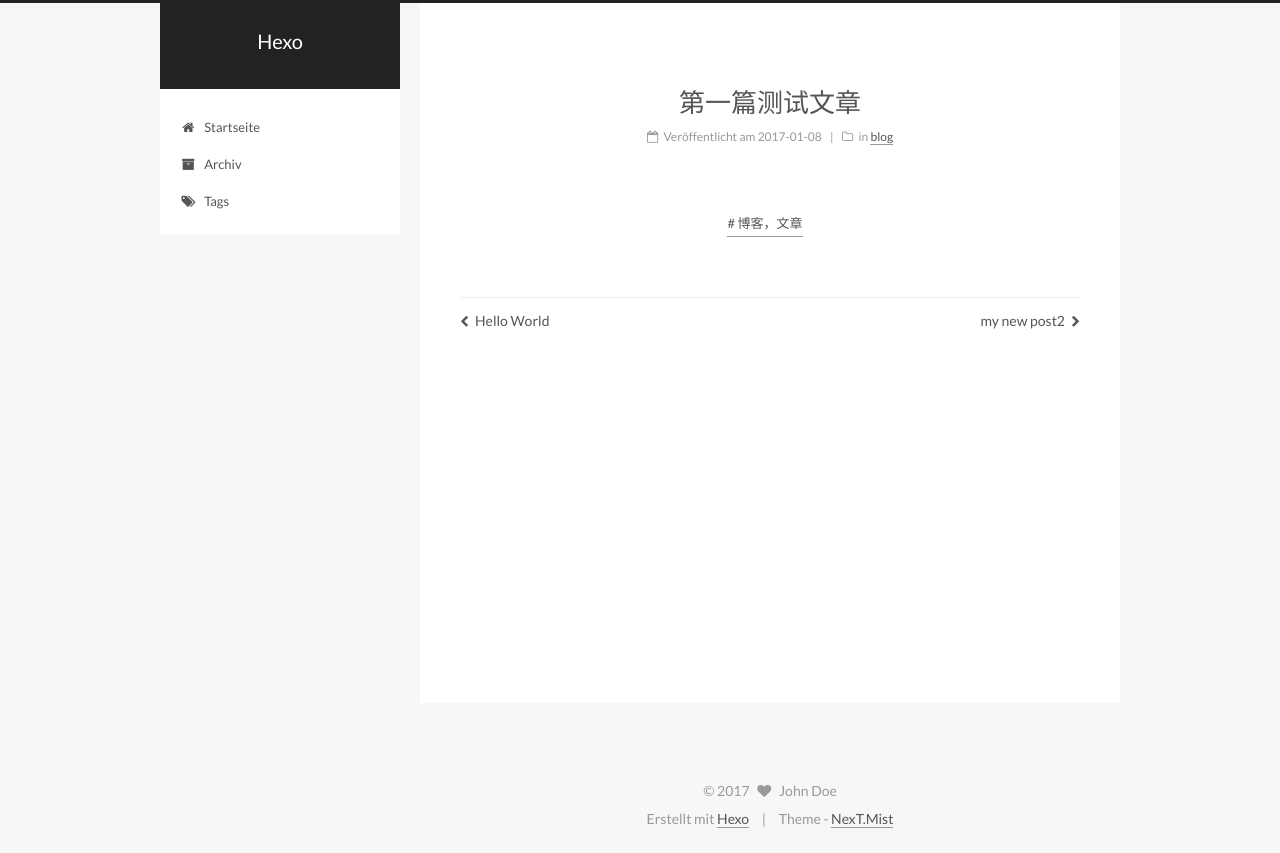
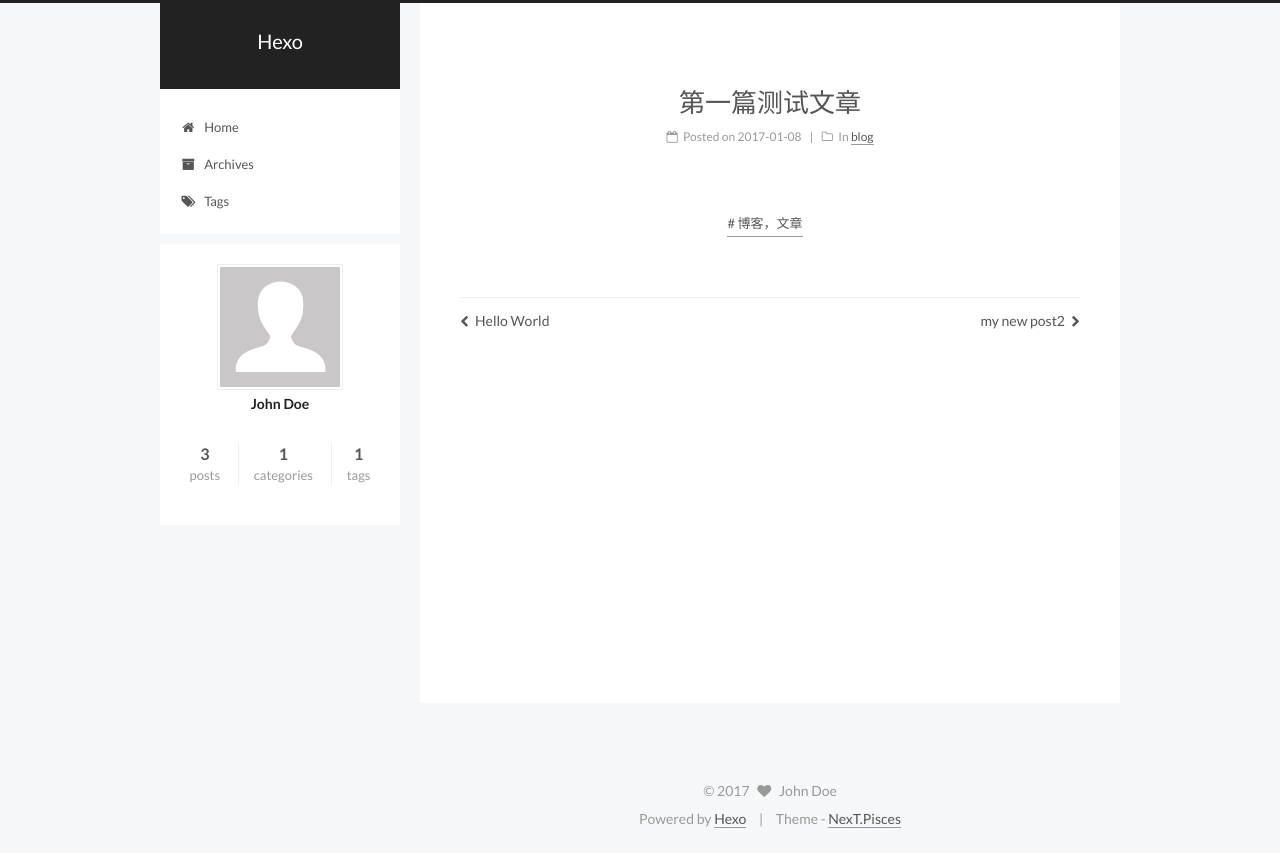
Before and after one commit to hongzl/hongzl.github.io, a plain HTML site: page 2017/01/08/my-new-post/index.html in a window 1280 px wide. Drawn offline with Linux system fonts and the light colour scheme.

Commit message:
Site updated: 2017-01-09 00:27:35

```diff
--- a/2017/01/08/hello-world/index.html
+++ b/2017/01/08/hello-world/index.html
@@ -5,7 +5,7 @@
 
 
 
-<html class="theme-next mist use-motion" lang="">
+<html class="theme-next pisces use-motion" lang="">
 <head>
   <meta charset="UTF-8"/>
 <meta http-equiv="X-UA-Compatible" content="IE=edge" />
@@ -104,7 +104,7 @@ Quick">
   var NexT = window.NexT || {};
   var CONFIG = {
     root: '/',
-    scheme: 'Mist',
+    scheme: 'Pisces',
     sidebar: {"position":"left","display":"post"},
     fancybox: true,
     motion: true,
@@ -190,7 +190,7 @@ Quick">
 
               <i class="menu-item-icon fa fa-fw fa-home"></i> <br />
 
-            Startseite
+            Home
           </a>
         </li>
 
@@ -200,7 +200,7 @@ Quick">
 
               <i class="menu-item-icon fa fa-fw fa-archive"></i> <br />
 
-            Archiv
+            Archives
           </a>
         </li>
 
@@ -280,7 +280,7 @@ Quick">
                 <i class="fa fa-calendar-o"></i>
               </span>
 
-                <span class="post-meta-item-text">Veröffentlicht am</span>
+                <span class="post-meta-item-text">Posted on</span>
 
               <time title="Post created" itemprop="dateCreated datePublished" datetime="2017-01-08T20:28:53+08:00">
                 2017-01-08
@@ -410,10 +410,10 @@ Quick">
 
         <ul class="sidebar-nav motion-element">
           <li class="sidebar-nav-toc sidebar-nav-active" data-target="post-toc-wrap" >
-            Inhaltsverzeichnis
+            Table of Contents
           </li>
           <li class="sidebar-nav-overview" data-target="site-overview">
-            Übersicht
+            Overview
           </li>
         </ul>
 
@@ -432,7 +432,7 @@ Quick">
             <div class="site-state-item site-state-posts">
               <a href="/archives">
                 <span class="site-state-item-count">3</span>
-                <span class="site-state-item-name">Artikel</span>
+                <span class="site-state-item-name">posts</span>
               </a>
             </div>
 
@@ -441,7 +441,7 @@ Quick">
             <div class="site-state-item site-state-categories">
 
                 <span class="site-state-item-count">1</span>
-                <span class="site-state-item-name">Kategorien</span>
+                <span class="site-state-item-name">categories</span>
 
             </div>
 
@@ -450,7 +450,7 @@ Quick">
             <div class="site-state-item site-state-tags">
               <a href="/tags">
                 <span class="site-state-item-count">1</span>
-                <span class="site-state-item-name">Tags</span>
+                <span class="site-state-item-name">tags</span>
               </a>
             </div>
 
@@ -514,13 +514,13 @@ Quick">
 
 
 <div class="powered-by">
-  Erstellt mit  <a class="theme-link" href="https://hexo.io">Hexo</a>
+  Powered by <a class="theme-link" href="https://hexo.io">Hexo</a>
 </div>
 
 <div class="theme-info">
   Theme -
   <a class="theme-link" href="https://github.com/iissnan/hexo-theme-next">
-    NexT.Mist
+    NexT.Pisces
   </a>
 </div>
 
@@ -589,6 +589,13 @@ Quick">
 
 
 
+  <script type="text/javascript" src="/js/src/affix.js?v=5.1.0"></script>
+
+  <script type="text/javascript" src="/js/src/schemes/pisces.js?v=5.1.0"></script>
+
+
+
+
   <script type="text/javascript" src="/js/src/scrollspy.js?v=5.1.0"></script>
 <script type="text/javascript" src="/js/src/post-details.js?v=5.1.0"></script>
 
--- a/2017/01/08/my-new-post/index.html
+++ b/2017/01/08/my-new-post/index.html
@@ -5,7 +5,7 @@
 
 
 
-<html class="theme-next mist use-motion" lang="">
+<html class="theme-next pisces use-motion" lang="">
 <head>
   <meta charset="UTF-8"/>
 <meta http-equiv="X-UA-Compatible" content="IE=edge" />
@@ -98,7 +98,7 @@
   var NexT = window.NexT || {};
   var CONFIG = {
     root: '/',
-    scheme: 'Mist',
+    scheme: 'Pisces',
     sidebar: {"position":"left","display":"post"},
     fancybox: true,
     motion: true,
@@ -184,7 +184,7 @@
 
               <i class="menu-item-icon fa fa-fw fa-home"></i> <br />
 
-            Startseite
+            Home
           </a>
         </li>
 
@@ -194,7 +194,7 @@
 
               <i class="menu-item-icon fa fa-fw fa-archive"></i> <br />
 
-            Archiv
+            Archives
           </a>
         </li>
 
@@ -274,7 +274,7 @@
                 <i class="fa fa-calendar-o"></i>
               </span>
 
-                <span class="post-meta-item-text">Veröffentlicht am</span>
+                <span class="post-meta-item-text">Posted on</span>
 
               <time title="Post created" itemprop="dateCreated datePublished" datetime="2017-01-08T20:52:06+08:00">
                 2017-01-08
@@ -295,7 +295,7 @@
                 <i class="fa fa-folder-o"></i>
               </span>
 
-                <span class="post-meta-item-text">in</span>
+                <span class="post-meta-item-text">In</span>
 
 
                 <span itemprop="about" itemscope itemtype="http://schema.org/Thing">
@@ -440,7 +440,7 @@
             <div class="site-state-item site-state-posts">
               <a href="/archives">
                 <span class="site-state-item-count">3</span>
-                <span class="site-state-item-name">Artikel</span>
+                <span class="site-state-item-name">posts</span>
               </a>
             </div>
 
@@ -449,7 +449,7 @@
             <div class="site-state-item site-state-categories">
 
                 <span class="site-state-item-count">1</span>
-                <span class="site-state-item-name">Kategorien</span>
+                <span class="site-state-item-name">categories</span>
 
             </div>
 
@@ -458,7 +458,7 @@
             <div class="site-state-item site-state-tags">
               <a href="/tags">
                 <span class="site-state-item-count">1</span>
-                <span class="site-state-item-name">Tags</span>
+                <span class="site-state-item-name">tags</span>
               </a>
             </div>
 
@@ -506,13 +506,13 @@
 
 
 <div class="powered-by">
-  Erstellt mit  <a class="theme-link" href="https://hexo.io">Hexo</a>
+  Powered by <a class="theme-link" href="https://hexo.io">Hexo</a>
 </div>
 
 <div class="theme-info">
   Theme -
   <a class="theme-link" href="https://github.com/iissnan/hexo-theme-next">
-    NexT.Mist
+    NexT.Pisces
   </a>
 </div>
 
@@ -581,6 +581,13 @@
 
 
 
+  <script type="text/javascript" src="/js/src/affix.js?v=5.1.0"></script>
+
+  <script type="text/javascript" src="/js/src/schemes/pisces.js?v=5.1.0"></script>
+
+
+
+
   <script type="text/javascript" src="/js/src/scrollspy.js?v=5.1.0"></script>
 <script type="text/javascript" src="/js/src/post-details.js?v=5.1.0"></script>
 
--- a/css/main.css
+++ b/css/main.css
@@ -1686,7 +1686,7 @@ pre .javascript .function {
   width: 4px;
   height: 4px;
   border-radius: 50%;
-  background: #ffe5ff;
+  background: #74006e;
 }
 .links-of-blogroll {
   font-size: 13px;
```
Also changed, not shown: 2017/01/08/my-new-post2/index.html (+17 -10 lines), archives/2017/01/index.html (+18 -11 lines), archives/2017/index.html (+18 -11 lines), archives/index.html (+18 -11 lines), categories/blog/index.html (+18 -11 lines), categories/index.html (+16 -9 lines), index.html (+20 -13 lines), tags/index.html (+16 -9 lines), tags/博客，文章/index.html (+16 -9 lines).
